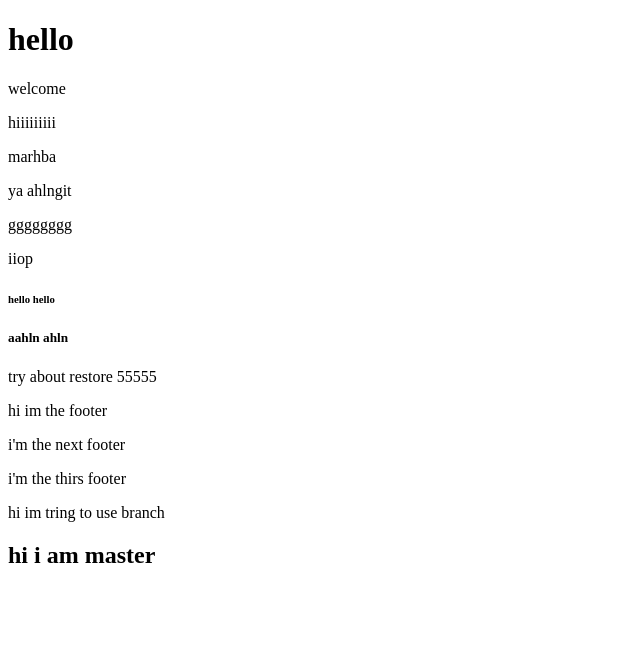
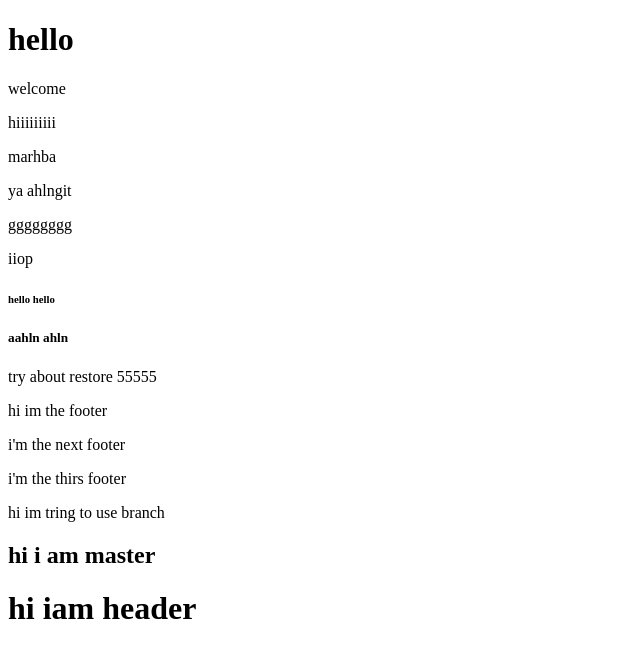
Before and after one commit to Fatimau0/git-learn, a plain HTML site: page index.html in a window 1280 px wide. Shown: the whole page, without its empty margins (0-640 px from the left). Drawn offline with Linux system fonts and the light colour scheme.

Commit message:
iam header

```diff
--- a/index.html
+++ b/index.html
@@ -23,5 +23,6 @@
     <p>hi im tring to use branch</p>
 
     <h2>hi i am master</h2>
+    <h1>hi iam header</h1>
   </body>
 </html>
```
